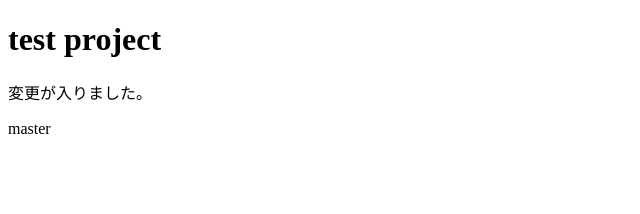
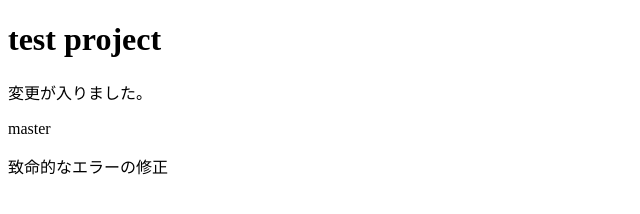
Before and after one commit to maybe-yagi/test_app, a plain HTML site: page index.html in a window 1280 px wide. Shown: the whole page, without its empty margins (0-640 px from the left). Drawn offline with Linux system fonts and the light colour scheme.

Commit message:
[fix]致命的なバグの修正
何行目のエラーを修正

```diff
--- a/index.html
+++ b/index.html
@@ -9,5 +9,6 @@
     <h1>test project</h1>
     <p> 変更が入りました。</p>
     <p>master</p>
+    <p>致命的なエラーの修正</p>
 </body>
 </html>
```
